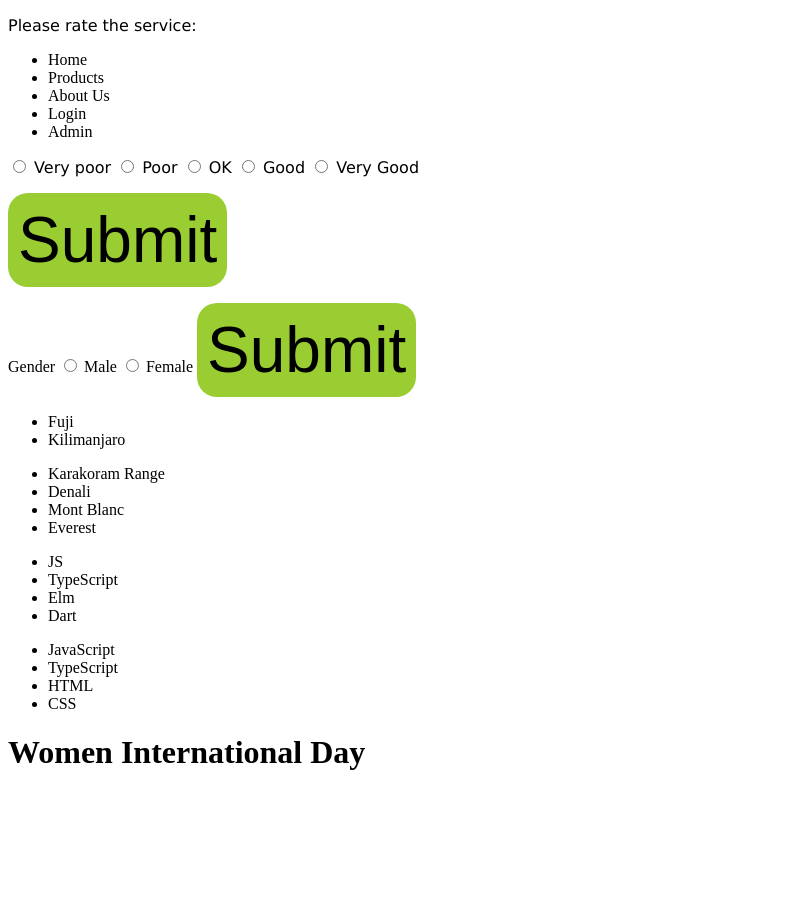
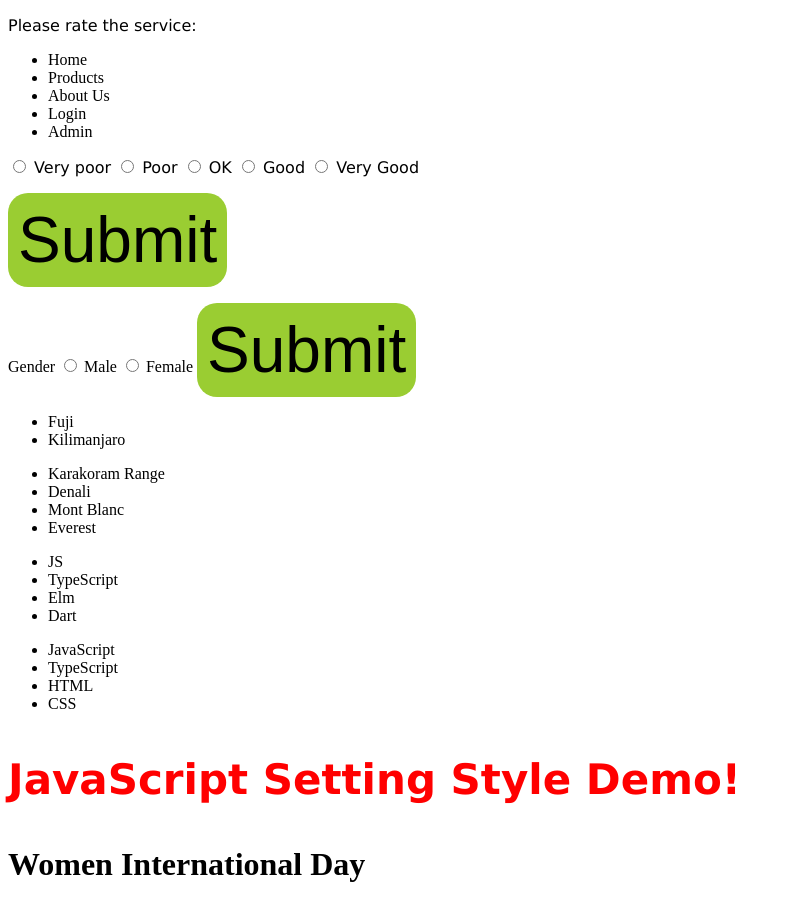
Before and after one commit to Suyog28/CodeDaily, a plain HTML site: page index.html in a window 1280 px wide. Shown: the whole page, without its empty margins (0-793 px from the left). Before the commit the page ends 800 px from the top, so only its background shows below. Drawn offline with Linux system fonts and the light colour scheme.

Commit message:
Use the properties of element.style object to set the inline CSS properties for the HTML element.

```diff
--- a/index.html
+++ b/index.html
@@ -163,6 +163,7 @@
         <ul id="app">
           <li>JavaScript</li>
         </ul>
+        <p id="content">JavaScript Setting Style Demo!</p>
         <script>
           let btn = document.getElementById("btnRate");
           let output = document.getElementById("output");
@@ -226,6 +227,11 @@
             return li;
           });
           app.append(...nodes);
+
+          let content = document.querySelector("#content");
+          content.style.color = "red";
+          content.style.fontWeight = "bold";
+          content.style.fontSize = "42px";
         </script>
       </body>
     </html>
```
